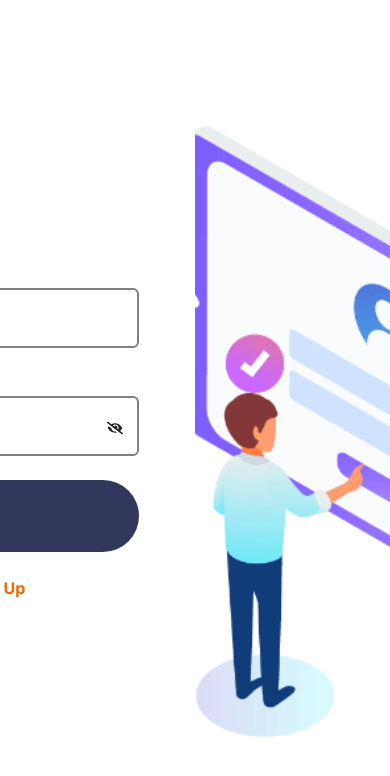
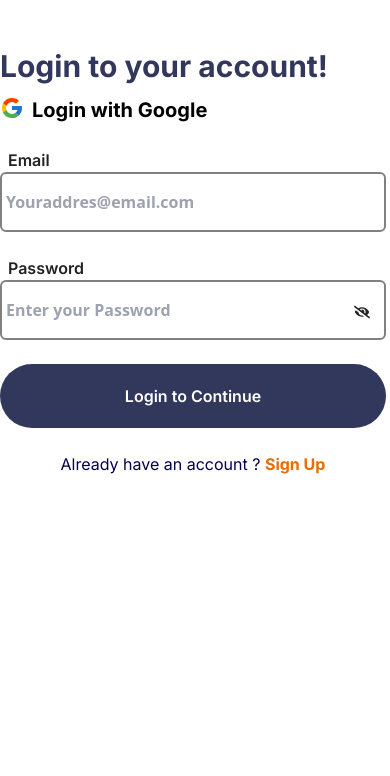
Before and after one commit to RezaualHossenSunny/social-_media, a React (Vite) app: page /login in a window 390 px wide. Shown: the top 776 px of the page. Built offline with nearby package versions, Linux system fonts and the light colour scheme.

Commit message:
login page responcive

```diff
--- a/src/Page/Login.jsx
+++ b/src/Page/Login.jsx
@@ -108,14 +108,14 @@ pauseOnHover
 theme="colored"
 
 />
-        <div className="w-2/4 flex justify-end">
-          <div className=" mr-14 mt-40">
+        <div className="w-full xl:w-2/4 xl:flex xl:justify-end">
+          <div className=" mr-1 md:mr-14 mt-12 md:mt-40">
             <h1 className="font-inter text-3xl font-bold not-italic text-[#32375C]">
               Login to your account!
             </h1>
             <div onClick={handleGoole} className="flex cursor-pointer">
-              <FcGoogle className="mt-3 text-3xl" />
-              <h2 className="font-inter font-bold not-italic text-2xl mt-3 ml-2">
+              <FcGoogle className="mt-3 text-2xl md:text-3xl" />
+              <h2 className="font-inter font-bold not-italic text-xl md:text-2xl mt-3 ml-2">
                 Login with Google
               </h2>
             </div>
@@ -125,7 +125,7 @@ theme="colored"
                 <p className="font-inter ml-2">Email</p>
                 <input
                   onChange={handleEmail}
-                  className="w-[492px] py-4 px-1 rounded-md  border border-2 border-[#808080] "
+                  className=" w-full xl:w-[492px] py-4 px-1 rounded-md  border border-2 border-[#808080] "
                   placeholder="Youraddres@email.com "
                   type="email"
                   value={email}
@@ -137,7 +137,7 @@ theme="colored"
                 <p className="font-inter ml-2 mt-6 ">Password</p>
                 <input
                   onChange={handlepasswoord}
-                  className="w-[492px] py-4 px-1 rounded-md  border border-2 border-[#808080] relative "
+                  className=" w-full xl:w-[492px] py-4 px-1 rounded-md  border border-2 border-[#808080] relative "
                   placeholder="Enter your Password "
                   type={show ? "text" : "password"}
                   value={password}
@@ -160,7 +160,7 @@ theme="colored"
 
               <div
                 onClick={handlesubmit}
-                className="font-inter  text-2xl font-semibold bg-[#32375C] text-white py-5 text-center rounded-[86px] mt-6 cursor-pointer"
+                className="font-inter text-1xl md:text-2xl font-semibold bg-[#32375C] text-white py-5 text-center rounded-[86px] mt-6 cursor-pointer"
               >
                 Login to Continue
               </div>
@@ -175,7 +175,7 @@ theme="colored"
           </div>
         </div>
 
-        <div className="w-2/4 ">
+        <div className=" xl:w-2/4 xl:flex hidden ">
           <img className="h-screen object-cover" src={logo} />
         </div>
       </div>
```
